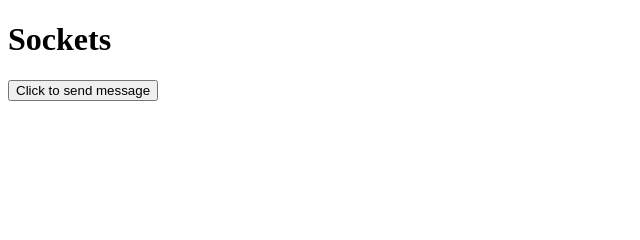
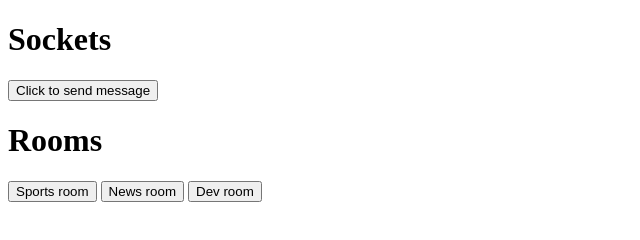
Before and after one commit to muhammadumarfarooq/sockets, a website built with Vite: page client/index.html in a window 1280 px wide. Shown: the whole page, without its empty margins (0-640 px from the left). Built offline with nearby package versions, Linux system fonts and the light colour scheme; files whose address does not match are found by name.

Commit message:
custom rooms

```diff
--- a/client/index.html
+++ b/client/index.html
@@ -9,6 +9,13 @@
 <button onclick="sendMessage('This is my first message from client')">Click to send message</button>
 
 
+<h1>Rooms</h1>
+
+<button onclick="joinRoom('sports-room')">Sports room</button>
+<button onclick="joinRoom('news-room')">News room</button>
+<button onclick="joinRoom('dev-room')">Dev room</button>
+
+
 <script type="module" src="script.js">
 
 </script>
--- a/client/script.js
+++ b/client/script.js
@@ -16,4 +16,10 @@ function sendMessage(msg) {
     socket.emit('send-message', msg, room);
 }
 
+function joinRoom(room) {
+   socket.emit('join-room', room);
+   console.log('Joined', room);
+}
+
 window.sendMessage = sendMessage;
+window.joinRoom = joinRoom;
```
Also changed, not shown: server/server.js (+7 -3 lines).
